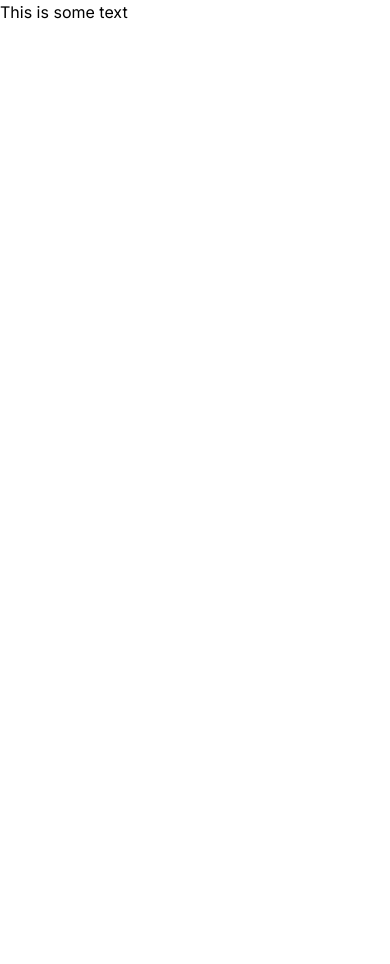
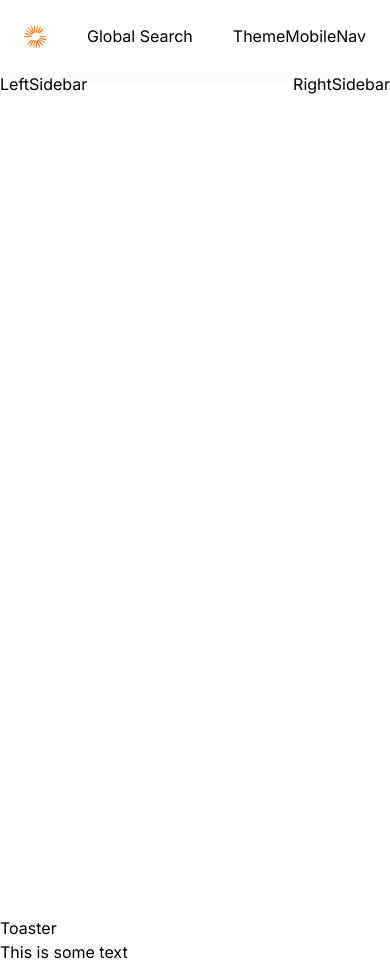
Before and after one commit to Salman-165324/nextjs-jsMastery-intro, a Next.js app: page / in a window 390 px wide. Before the commit the page ends 844 px from the top, so only its background shows below. Built offline with nearby package versions, Linux system fonts and the light colour scheme; no server answers.

Commit message:
Added a basic navbar

```diff
--- a/app/(root)/(home)/page.tsx
+++ b/app/(root)/(home)/page.tsx
@@ -3,7 +3,6 @@
 export default function Home() {
   return (
     <div>
-      <UserButton afterSignOutUrl="/"/>
     </div>
   )
 }
--- /dev/null
+++ b/app/(root)/layout.tsx
@@ -0,0 +1,20 @@
+import Navbar from "@/components/shared/navbar/Navbar";
+import React from "react";
+
+const Layout = ({ children }: { children: React.ReactNode }) => {
+  return (
+    <main className="background-light850_dark100 relative">
+      <Navbar></Navbar>
+      <div className="flex">
+        LeftSidebar
+        <section className="flex min-h-screen flex-1 flex-col  px-6 pb-6 pt-36 max-md:pb-14 sm:px-14">
+          <div className="mx-auto w-full max-w-5xl">{children}</div>
+        </section>
+        RightSidebar
+      </div>
+      Toaster
+    </main>
+  );
+};
+
+export default Layout;
--- a/app/layout.tsx
+++ b/app/layout.tsx
@@ -33,7 +33,7 @@
   children: React.ReactNode;
 }) {
   return (
-    <html lang="en">
+    <html lang="en" >
       <body className={`${inter.variable} ${spaceGrotesk.variable}`}>
         <ClerkProvider
           appearance={{
--- /dev/null
+++ b/components/shared/navbar/Navbar.tsx
@@ -0,0 +1,46 @@
+import {SignedIn, UserButton } from "@clerk/nextjs";
+import Image from "next/image";
+import Link from "next/link";
+import React from "react";
+
+const Navbar = () => {
+  return (
+    <div className="flex-between background-light900_dark200  z-50 flex w-full gap-5 p-6 shadow-light-300 dark:shadow-none sm:px-20">
+      <Link href={"/"} className="flex items-center gap-1">
+        <Image
+          src="/assets/images/site-logo.svg"
+          width={23}
+          height={23}
+          alt="DevFlow"
+        />
+        <p className="h2-bold font-spaceGrotesk text-dark-100 dark:text-light-900 max-sm:hidden">
+          Dev <span className="text-primary-500">Overflow</span>
+        </p>
+      </Link>
+      Global Search
+      <div className="flex-between gap-5">
+          Theme
+          <SignedIn>
+             <UserButton afterSignOutUrl="/"
+              appearance = {
+                  {
+                    elements: {
+                      avatarBox: 'h-10 w-10'
+                    },
+                    variables: {
+                      colorPrimary: '#ff7000'
+                    }
+                  }
+              }
+             />
+          </SignedIn>
+
+          MobileNav
+
+
+      </div>
+    </div>
+  );
+};
+
+export default Navbar;
```
